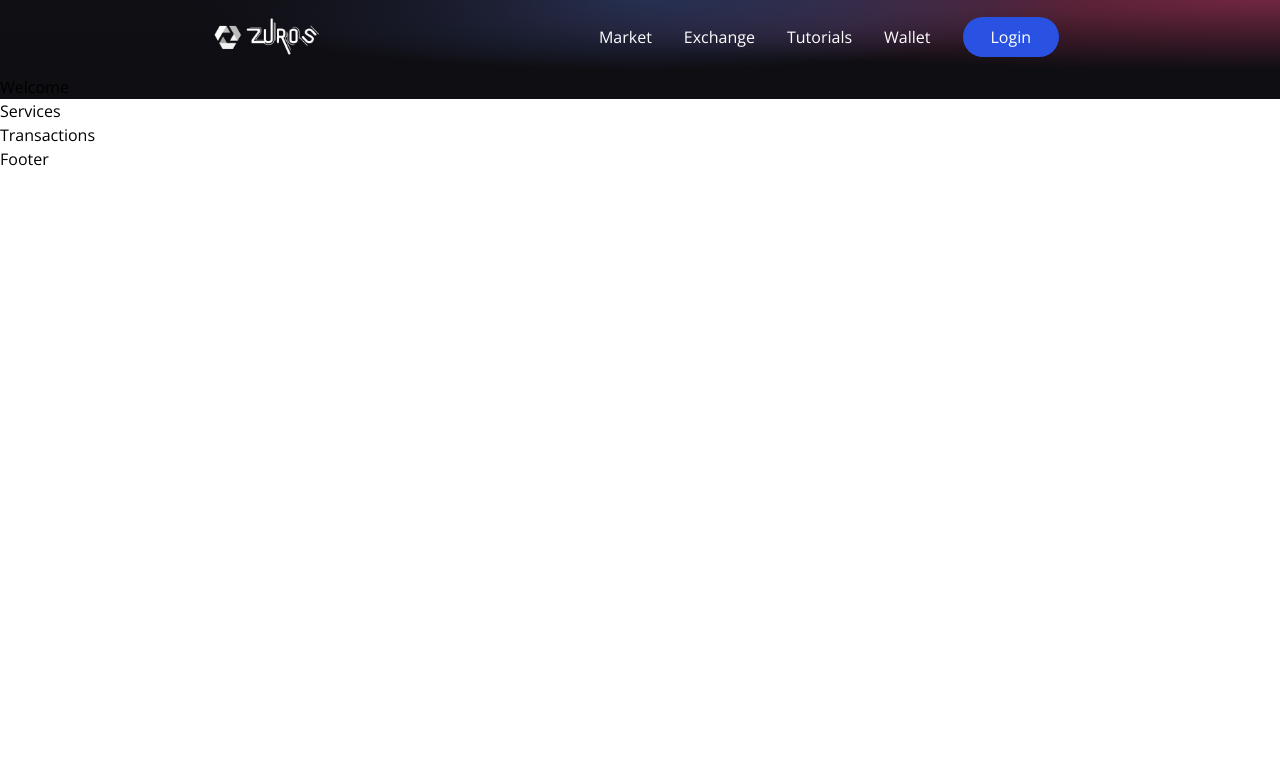
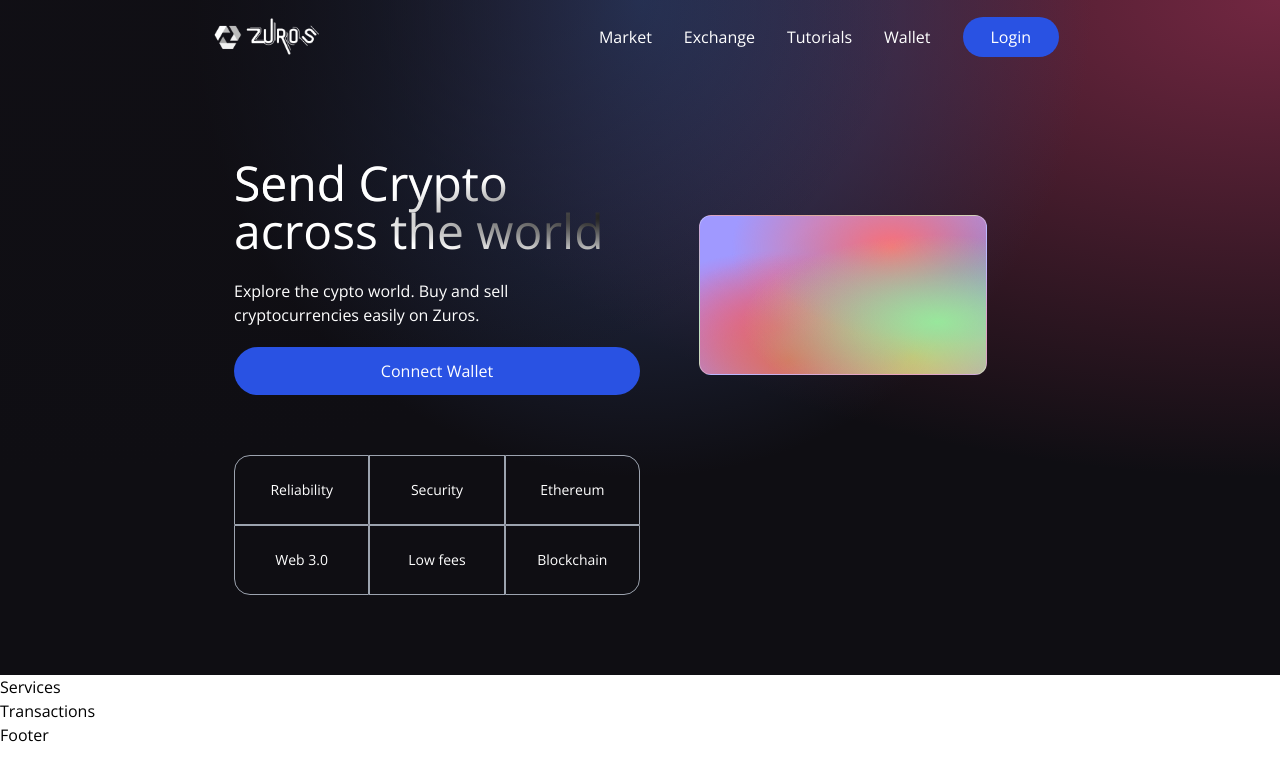
Before and after one commit to thevinitgupta/Zuros, a React (Vite) app in the folder client/: page / in a window 1280 px wide. Shown: the top 780 px of the page. Built offline with nearby package versions, Linux system fonts and the light colour scheme.

Commit message:
added welcome section

```diff
--- a/client/src/components/Welcome.jsx
+++ b/client/src/components/Welcome.jsx
@@ -1,6 +1,43 @@
+import  {AiFillPlayCircle} from 'react-icons/ai'
+import  {SiEthereum} from 'react-icons/si'
+import  {BsInfoCircle} from 'react-icons/bs'
+
+import  {Loader} from "./"
+
+const commonStyles = "min-h-[70px] sm:px-0 px-2 sm:min-w-[120px] flex justify-center items-center border-[0.5px] border-gray-400 text-sm font-light text-white";
+
 const Welcome = () =>{
+    const connectWallet = () =>{}
     return(
-        <h1>Welcome</h1>
+        <div className='flex w-full justify-center items-center'>
+            <div className='flex mf:flex-col flex-row items-start justify-between md:p-20 py-12 px-4'>
+               <div className='flex flex-1 justify-start flex-col mf:mr-10'>
+
+                <h1 className='text-3xl sm:text-5xl text-white text-gradient py-1'>Send Crypto <br /> across the world</h1>
+
+                <p className='text-left mt-5 text-white font-light md:w-9/12 w-11/12 text-base'>Explore the cypto world. Buy and sell cryptocurrencies easily on Zuros.</p>
+
+                <button type="button" className='flex flex-row justify-center items-center my-5 bg-[#2952e3] p-3 rounded-full cursor-pointer hover:bg-[#2546bd]' onClick={connectWallet}>
+                    <p className='text-white text-base font-semiBold'>Connect Wallet</p>
+                </button>
+
+                <div className='grid sm:grid-cols-3 grid-cols-2 w-full mt-10'>
+                    <div className={`rounded-tl-2xl ${commonStyles}`}> Reliability</div>
+                    <div className={`${commonStyles}`}> Security</div>
+                    <div className={`rounded-tr-2xl ${commonStyles}`}> Ethereum</div>
+
+                    <div className={`rounded-bl-2xl ${commonStyles}`}> Web 3.0</div>
+                    <div className={`${commonStyles}`}> Low fees</div>
+                    <div className={`rounded-br-2xl ${commonStyles}`}> Blockchain</div>
+                </div>
+               </div>
+
+                <div className='flex flex-col flex-1 items-center justify-start w-full mf:mt-0 mt-10'>
+                    <div className='p-3 justify-end items-start flex-col rounded-xl h-40 sm:w-72 w-full my-5 eth-card white-glassmorphism'></div>
+                </div>
+
+            </div>
+        </div>
     )
 }
 
```
